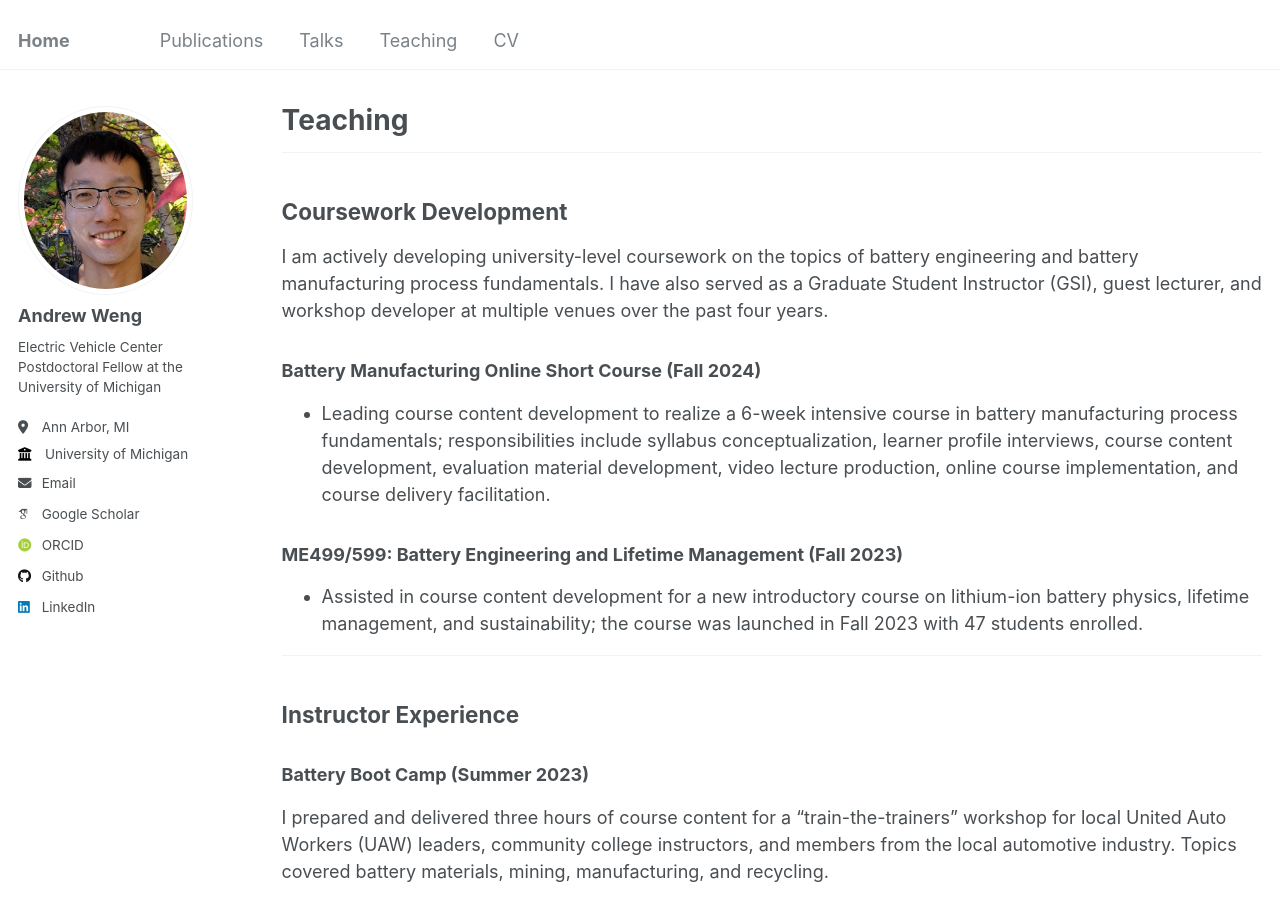
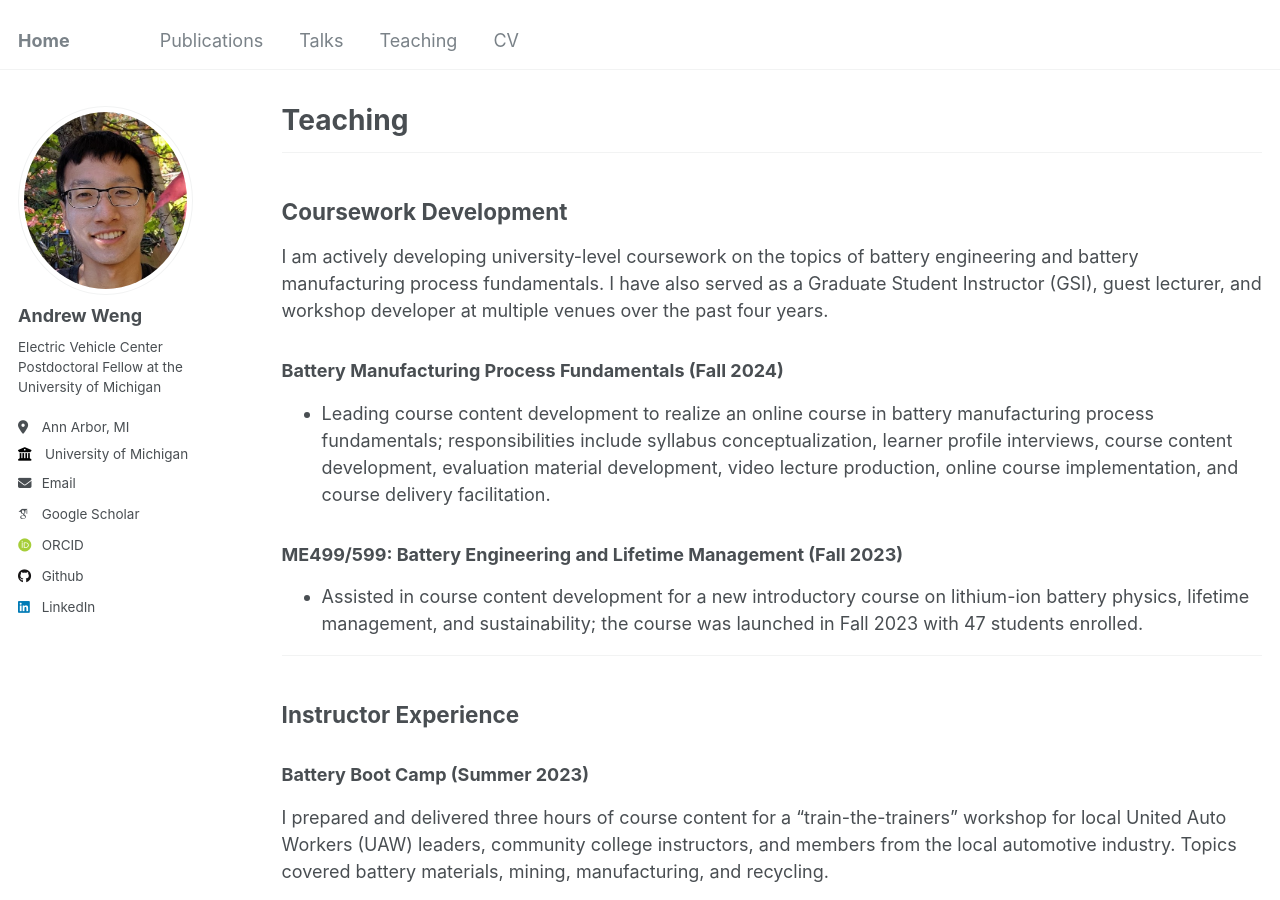
Before and after one commit to wengandrew/wengandrew.github.io, a Jekyll site: the page built from _pages/teaching.md, in a window 1280 px wide and 900 px high. Built offline with Jekyll 4.4.1, drawn with Linux system fonts in a browser that asks for light colours; some web fonts are replaced.

Commit message:
Update details

```diff
--- a/_pages/teaching.md
+++ b/_pages/teaching.md
@@ -12,8 +12,8 @@ author_profile: true
 
 I am actively developing university-level coursework on the topics of battery engineering and battery manufacturing process fundamentals. I have also served as a Graduate Student Instructor (GSI), guest lecturer, and workshop developer at multiple venues over the past four years.
 
-### Battery Manufacturing Online Short Course (**Fall 2024**)
-- Leading course content development to realize a 6-week intensive course in battery manufacturing process fundamentals; responsibilities include syllabus conceptualization, learner profile interviews, course content development, evaluation material development, video lecture production, online course implementation, and course delivery facilitation.
+### Battery Manufacturing Process Fundamentals (**Fall 2024**)
+- Leading course content development to realize an online course in battery manufacturing process fundamentals; responsibilities include syllabus conceptualization, learner profile interviews, course content development, evaluation material development, video lecture production, online course implementation, and course delivery facilitation.
 
 ### ME499/599: Battery Engineering and Lifetime Management (**Fall 2023**)
 - Assisted in course content development for a new introductory course on lithium-ion battery physics, lifetime management, and sustainability; the course was launched in Fall 2023 with 47 students enrolled.
```
